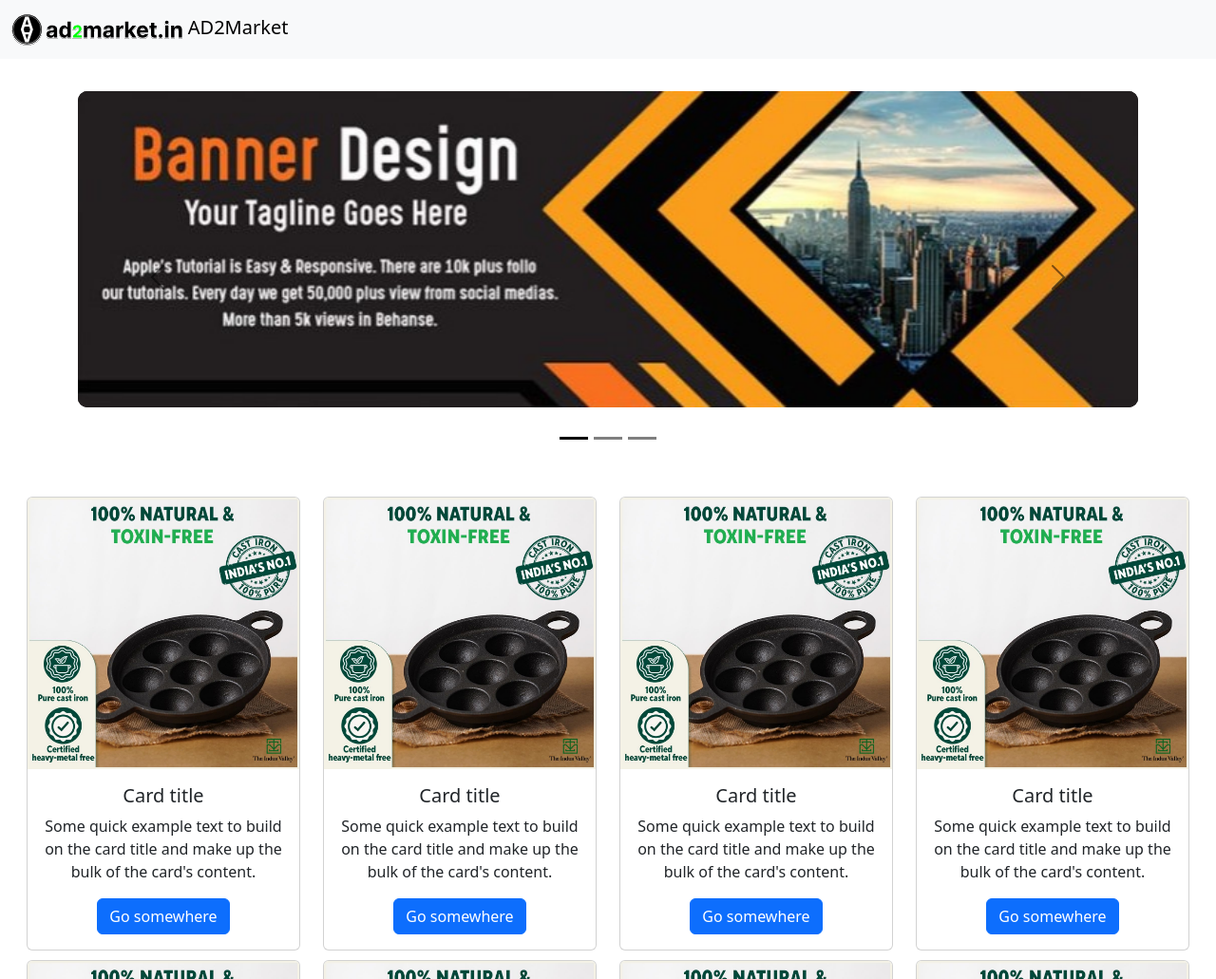
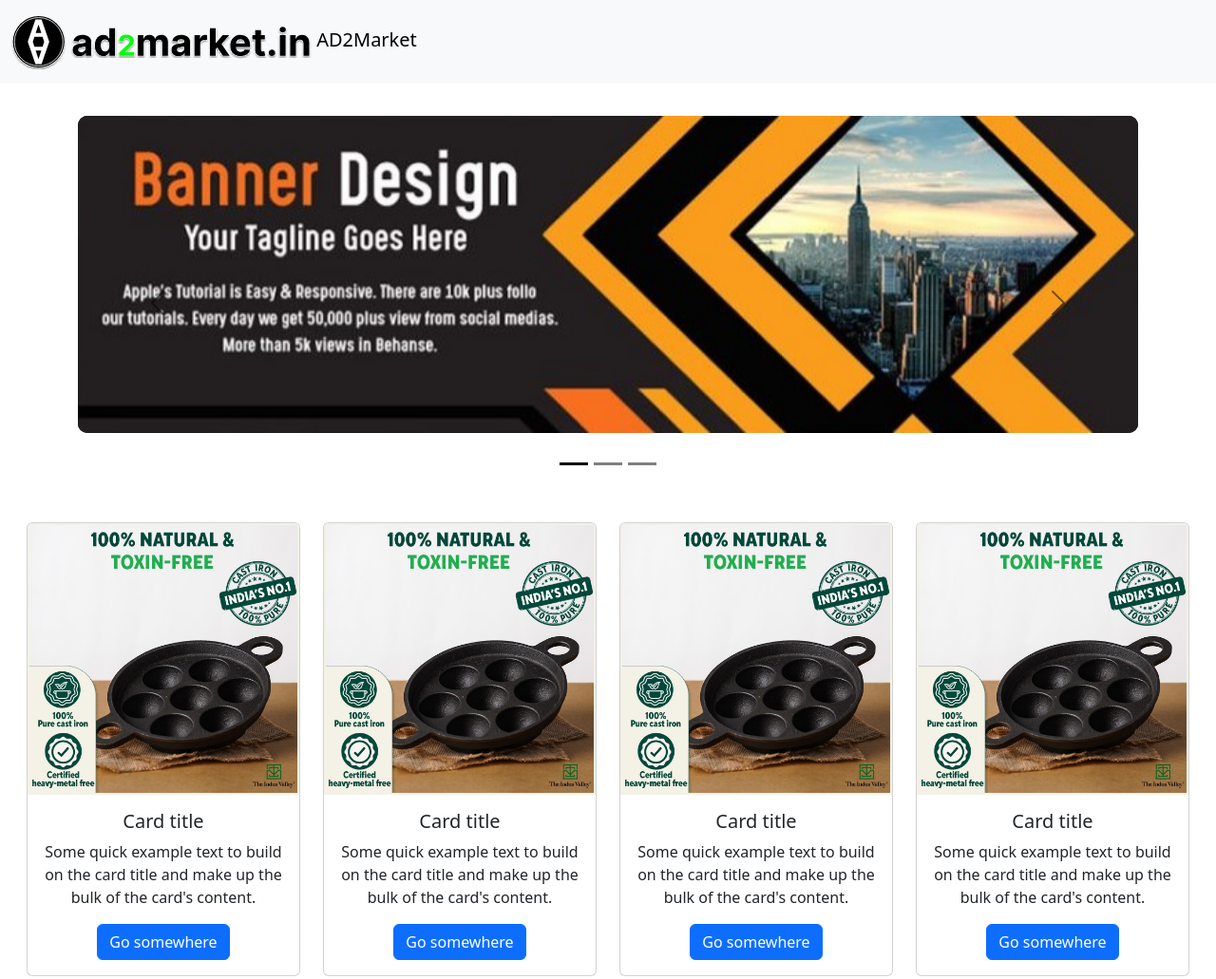
Before and after one commit to kapiljadav/ad2market, a plain HTML site: page index.html in a window 1280 px wide. Shown: the top 1031 px of the page at 95% size. Drawn offline with nearby package versions, Linux system fonts and the light colour scheme.

Commit message:
Update index.html

```diff
--- a/index.html
+++ b/index.html
@@ -15,7 +15,7 @@
     <nav class="navbar bg-body-tertiary sticky-top" style="margin-bottom: 10px;">
         <div class="container-fluid">
           <a class="navbar-brand" href="#">
-            <img src="/assets/logou.svg" alt="logo" class="d-inline-block align-text-center" style="height: auto; width: 20%;">
+            <img src="/assets/logou.svg" alt="logo" class="d-inline-block align-text-center" style="height: auto; width: 35%;">
             AD2Market
           </a>
         </div>
```
